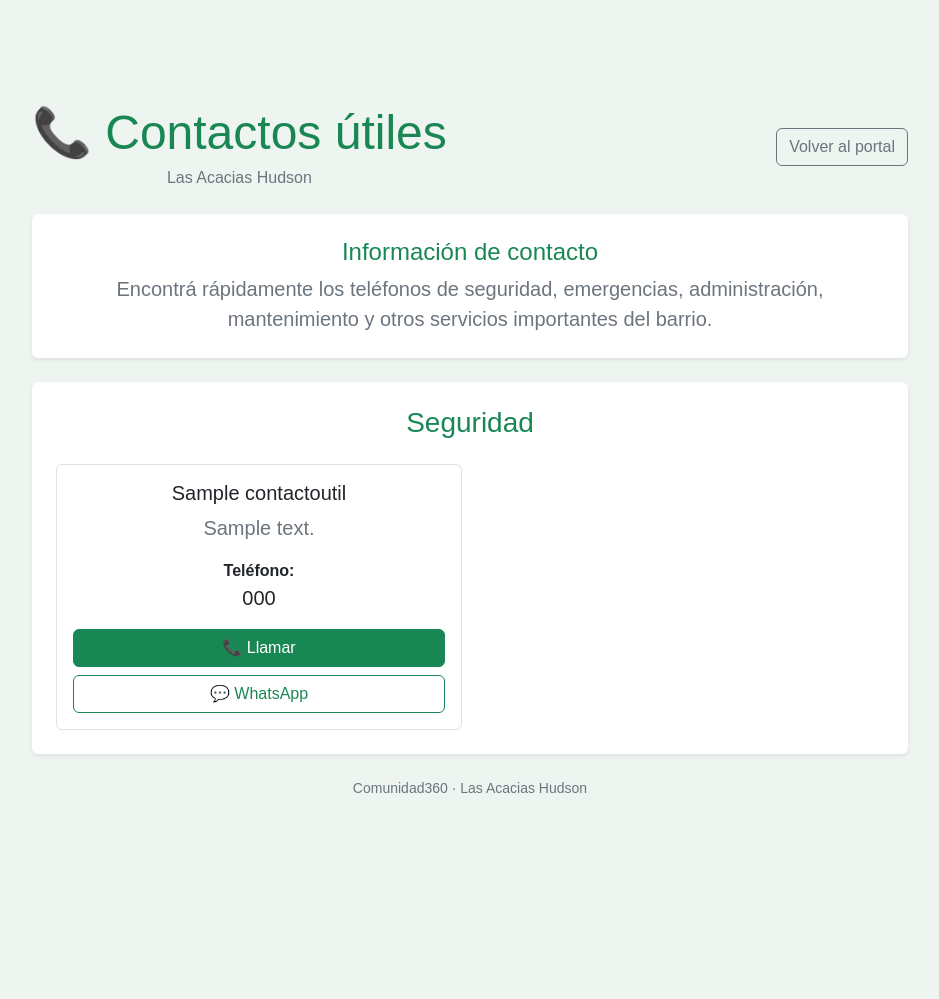
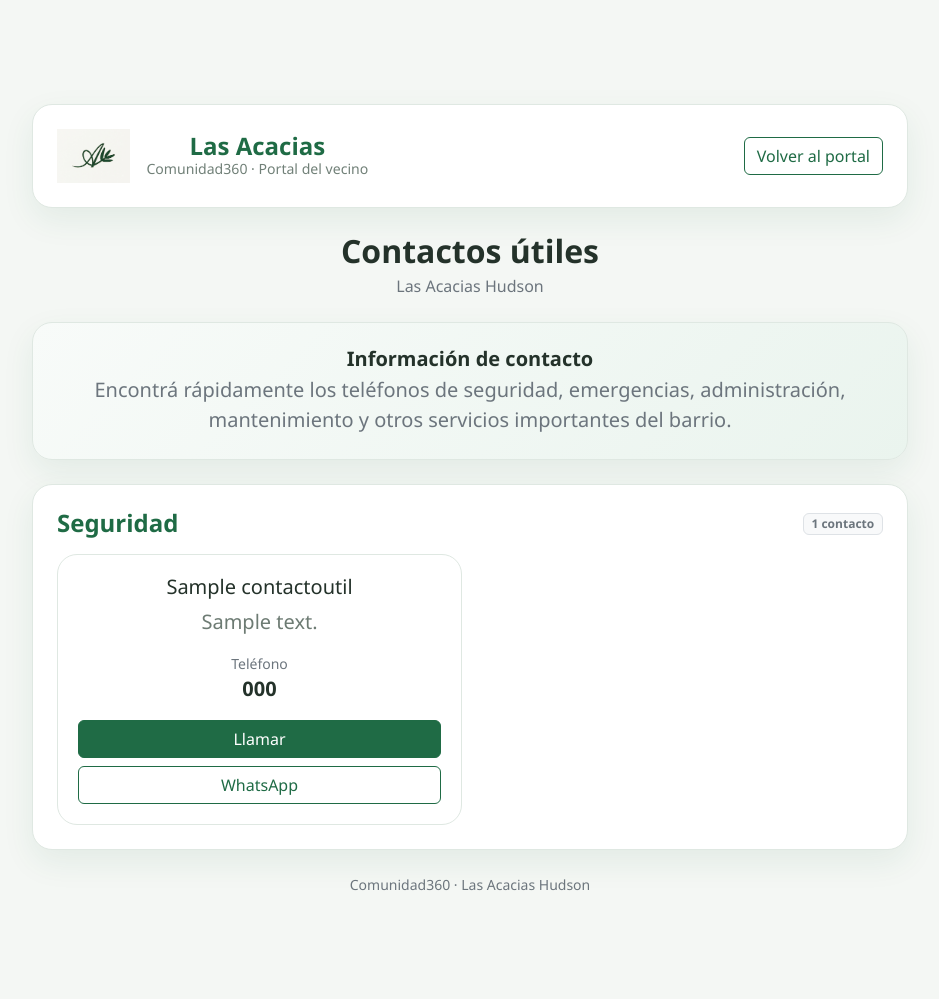
Before and after one commit to rodrigocesantiago-arg/LasAcaciasHudson, a Django app: page /contactos-utiles/ in a window 1280 px wide. Shown: the whole page, without its empty margins (170-1109 px from the left). Before the commit the page ends 793 px from the top, so only its background shows below. Run offline with Django 5.2, Linux system fonts and the light colour scheme; a user stored in the database is signed in; tables that the repository leaves empty hold one stand-in row (values such as "Sample post").

Commit message:
Redisenar modulo Contactos utiles

```diff
--- a/backend/core/templates/core/contactos_utiles.html
+++ b/backend/core/templates/core/contactos_utiles.html
@@ -1,192 +1,98 @@
 {% load static %}
-
 <!DOCTYPE html>
 <html lang="es">
-
 <head>
-    <meta charset="UTF-8">
-    <meta name="viewport" content="width=device-width, initial-scale=1.0">
-
-    <title>Contactos útiles - Comunidad360</title>
-
-    <link
-        href="https://cdn.jsdelivr.net/npm/bootstrap@5.3.7/dist/css/bootstrap.min.css"
-        rel="stylesheet"
-    >
-
-    <link
-        rel="stylesheet"
-        href="{% static 'core/css/styles.css' %}"
-    >
+<meta charset="UTF-8">
+<meta name="viewport" content="width=device-width, initial-scale=1.0">
+<title>Contactos útiles - Las Acacias</title>
+<link href="https://cdn.jsdelivr.net/npm/bootstrap@5.3.7/dist/css/bootstrap.min.css" rel="stylesheet">
+<link rel="stylesheet" href="{% static 'core/css/styles.css' %}">
+<style>
+:root{--verde:#1f6b45;--verde-oscuro:#155236;--verde-suave:#eaf4ee;--fondo:#f4f7f4;--texto:#24322a;--borde:#dfe8e2;--muted:#6d7b73}
+body{background:var(--fondo);color:var(--texto);font-family:"Segoe UI",Arial,sans-serif}
+.topbar,.panel,.contact-card{background:#fff;border:1px solid var(--borde);border-radius:20px;box-shadow:0 12px 32px rgba(31,107,69,.08)}
+.brand-logo{height:54px;width:auto}.brand-title{font-weight:750;color:var(--verde);line-height:1.05}.brand-sub{color:#718078;font-size:.88rem}
+.page-title,.section-title{font-weight:750}.btn-success{background:var(--verde);border-color:var(--verde)}.btn-success:hover{background:var(--verde-oscuro);border-color:var(--verde-oscuro)}
+.btn-outline-success{color:var(--verde);border-color:var(--verde)}.btn-outline-success:hover{background:var(--verde);border-color:var(--verde)}
+.intro{background:linear-gradient(135deg,#f8fbf9,#eaf4ee)}
+.category-title{font-weight:750;color:var(--verde)}
+.contact-card{height:100%;padding:20px;box-shadow:none;transition:.18s ease}
+.contact-card:hover{transform:translateY(-2px);box-shadow:0 10px 24px rgba(31,107,69,.08)}
+.phone{font-size:1.25rem;font-weight:750;color:var(--texto)}
+.muted{color:var(--muted)}.empty-state{background:#fff;border:1px dashed #ccd8d0;border-radius:18px;padding:36px;text-align:center;color:var(--muted)}
+@media(max-width:767px){.brand-logo{height:44px}.topbar,.panel,.contact-card{border-radius:16px}}
+</style>
 </head>
-
 <body>
-
 <div class="container py-4">
 
-    <!-- ENCABEZADO -->
+<header class="topbar p-3 p-md-4 mb-4">
+<div class="d-flex justify-content-between align-items-center flex-wrap gap-3">
+<div class="d-flex align-items-center gap-3">
+<img src="{% static 'core/img/las_acacias_logo.png' %}" class="brand-logo" alt="Las Acacias">
+<div>
+<div class="brand-title fs-4">Las Acacias</div>
+<div class="brand-sub">Comunidad360 · Portal del vecino</div>
+</div>
+</div>
+<a href="{% url 'portal' %}" class="btn btn-outline-success">Volver al portal</a>
+</div>
+</header>
 
-    <div class="d-flex justify-content-between align-items-center mb-4">
+<div class="mb-4">
+<h1 class="page-title h2 mb-1">Contactos útiles</h1>
+<div class="text-secondary">Las Acacias Hudson</div>
+</div>
 
-        <div>
-            <h1 class="text-success mb-1">
-                📞 Contactos útiles
-            </h1>
+<section class="panel intro p-3 p-md-4 mb-4">
+<h2 class="section-title h5 mb-1">Información de contacto</h2>
+<p class="text-secondary mb-0">Encontrá rápidamente los teléfonos de seguridad, emergencias, administración, mantenimiento y otros servicios importantes del barrio.</p>
+</section>
 
-            <div class="text-secondary">
-                Las Acacias Hudson
-            </div>
-        </div>
+{% for categoria in categorias %}
+<section class="panel p-3 p-md-4 mb-4">
+<div class="d-flex justify-content-between align-items-center flex-wrap gap-2 mb-3">
+<h2 class="category-title h4 mb-0">{{ categoria.nombre }}</h2>
+<span class="badge text-bg-light border text-secondary">{{ categoria.contactos|length }} contacto{{ categoria.contactos|length|pluralize }}</span>
+</div>
 
-        <a
-            href="{% url 'portal' %}"
-            class="btn btn-outline-secondary"
-        >
-            Volver al portal
-        </a>
+<div class="row g-3">
+{% for contacto in categoria.contactos %}
+<div class="col-md-6">
+<div class="contact-card">
+<div class="d-flex flex-column h-100">
+<div>
+<h3 class="h5 mb-2">{{ contacto.nombre }}</h3>
+{% if contacto.descripcion %}
+<p class="muted mb-3">{{ contacto.descripcion }}</p>
+{% endif %}
+<div class="small text-secondary">Teléfono</div>
+<div class="phone mb-3">{{ contacto.telefono }}</div>
+</div>
 
-    </div>
+<div class="d-grid gap-2 mt-auto">
+<a href="tel:{{ contacto.telefono }}" class="btn btn-success">Llamar</a>
+{% if contacto.whatsapp %}
+<a href="https://wa.me/{{ contacto.whatsapp }}" target="_blank" rel="noopener noreferrer" class="btn btn-outline-success">WhatsApp</a>
+{% endif %}
+</div>
+</div>
+</div>
+</div>
+{% endfor %}
+</div>
+</section>
 
+{% empty %}
+<div class="empty-state">
+<div class="fs-1 mb-3">📞</div>
+<h4>No hay contactos disponibles</h4>
+<p class="mb-0">Administración todavía no publicó contactos útiles.</p>
+</div>
+{% endfor %}
 
-    <!-- INTRODUCCIÓN -->
-
-    <div class="card shadow-sm border-0 mb-4">
-
-        <div class="card-body p-4">
-
-            <h4 class="text-success">
-                Información de contacto
-            </h4>
-
-            <p class="text-secondary mb-0">
-                Encontrá rápidamente los teléfonos de seguridad,
-                emergencias, administración, mantenimiento y
-                otros servicios importantes del barrio.
-            </p>
-
-        </div>
-
-    </div>
-
-
-    <!-- CONTACTOS POR CATEGORÍA -->
-
-    {% for categoria in categorias %}
-
-        <div class="card shadow-sm border-0 mb-4">
-
-            <div class="card-body p-4">
-
-                <h3 class="text-success mb-4">
-                    {{ categoria.nombre }}
-                </h3>
-
-
-                <div class="row g-3">
-
-                    {% for contacto in categoria.contactos %}
-
-                        <div class="col-md-6">
-
-                            <div class="border rounded p-3 h-100">
-
-                                <h5 class="mb-2">
-                                    {{ contacto.nombre }}
-                                </h5>
-
-
-                                {% if contacto.descripcion %}
-
-                                    <p class="text-secondary">
-                                        {{ contacto.descripcion }}
-                                    </p>
-
-                                {% endif %}
-
-
-                                <div class="mb-3">
-
-                                    <strong>
-                                        Teléfono:
-                                    </strong>
-
-                                    <div class="fs-5">
-                                        {{ contacto.telefono }}
-                                    </div>
-
-                                </div>
-
-
-                                <div class="d-grid gap-2">
-
-                                    <a
-                                        href="tel:{{ contacto.telefono }}"
-                                        class="btn btn-success"
-                                    >
-                                        📞 Llamar
-                                    </a>
-
-
-                                    {% if contacto.whatsapp %}
-
-                                        <a
-                                            href="https://wa.me/{{ contacto.whatsapp }}"
-                                            target="_blank"
-                                            rel="noopener noreferrer"
-                                            class="btn btn-outline-success"
-                                        >
-                                            💬 WhatsApp
-                                        </a>
-
-                                    {% endif %}
-
-                                </div>
-
-                            </div>
-
-                        </div>
-
-                    {% endfor %}
-
-                </div>
-
-            </div>
-
-        </div>
-
-
-    {% empty %}
-
-        <div class="card shadow-sm border-0">
-
-            <div class="card-body text-center p-5">
-
-                <div class="fs-1 mb-3">
-                    📞
-                </div>
-
-                <h4>
-                    No hay contactos disponibles
-                </h4>
-
-                <p class="text-secondary mb-0">
-                    Administración todavía no publicó
-                    contactos útiles.
-                </p>
-
-            </div>
-
-        </div>
-
-    {% endfor %}
-
-
-    <div class="text-center text-secondary small mt-4">
-        Comunidad360 · Las Acacias Hudson
-    </div>
+<div class="text-center text-secondary small mt-4">Comunidad360 · Las Acacias Hudson</div>
 
 </div>
-
 </body>
-
 </html>
```
